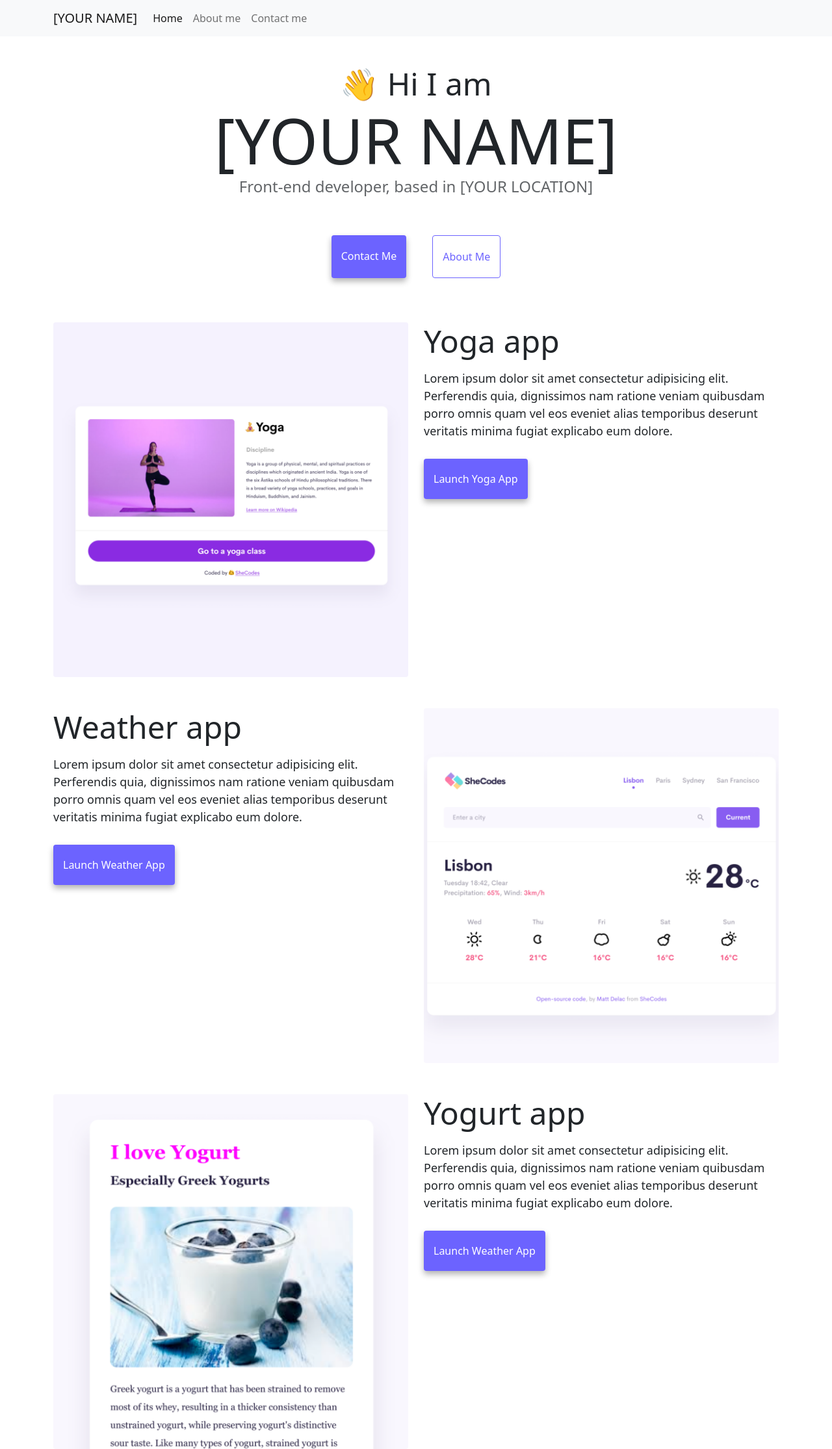
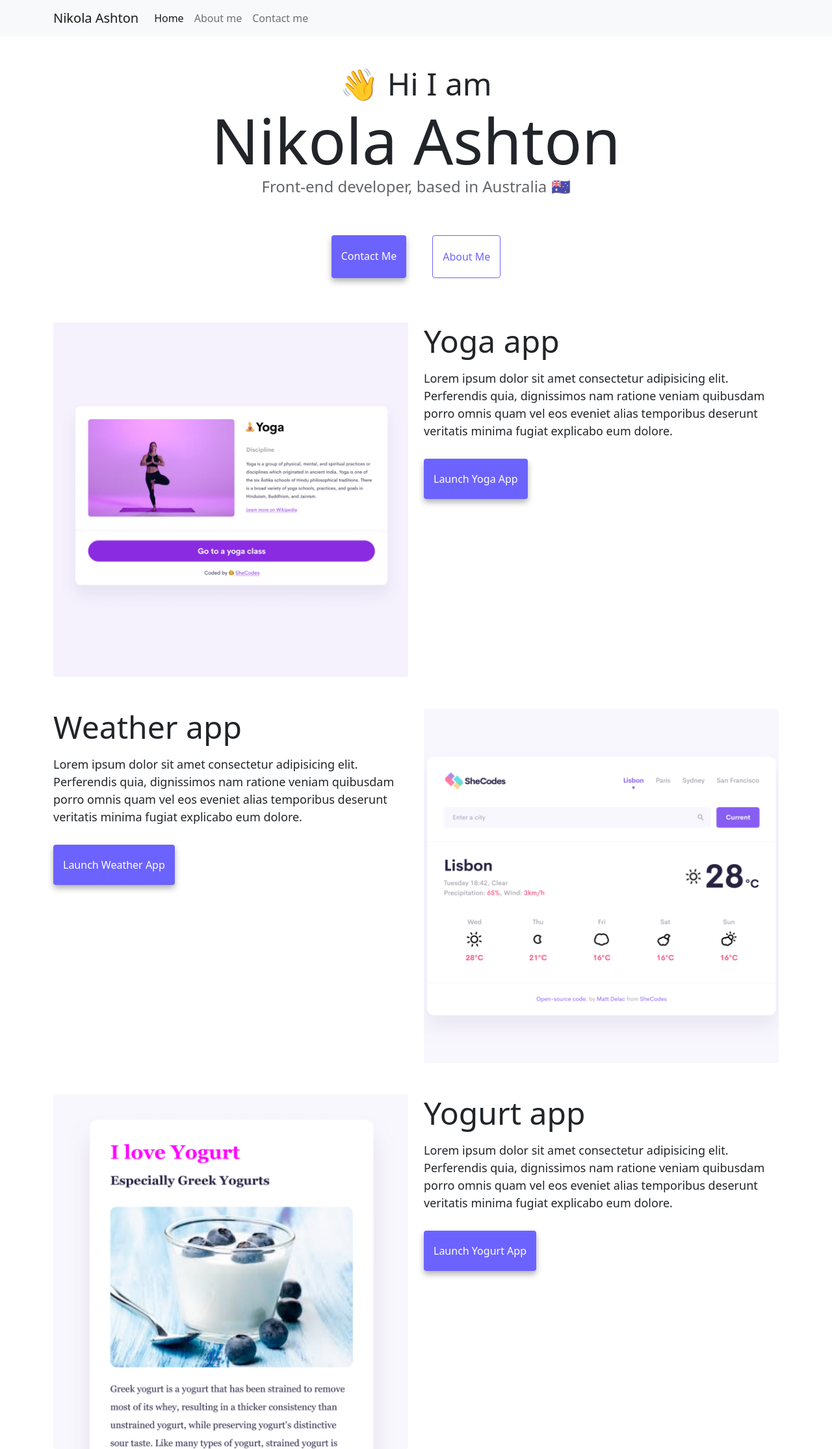
Before and after one commit to nikolaclare/advanced-tools-homework, a website: page index.html in a window 1280 px wide. Shown: the whole page at 65% size. Drawn offline with nearby package versions, Linux system fonts and the light colour scheme.

Commit message:
Replaced generic info with specific, made index page SEO friendly

```diff
--- a/index.html
+++ b/index.html
@@ -4,7 +4,8 @@
     <meta charset="UTF-8" />
     <meta http-equiv="X-UA-Compatible" content="IE=edge" />
     <meta name="viewport" content="width=device-width, initial-scale=1.0" />
-    <title>[YOUR NAME]</title>
+    <meta name="description" content="Nikola Ashton is a front-end developer based in Melbourne, Australia. Check out her projects and contact her for job enquires">
+    <title>Nikola Ashton - Front-end developer</title>
     <link
       href="https://cdn.jsdelivr.net/npm/bootstrap@5.0.0-beta2/dist/css/bootstrap.min.css"
       rel="stylesheet"
@@ -21,7 +22,7 @@
   <body>
     <nav class="navbar navbar-expand-lg navbar-light bg-light fixed-top">
       <div class="container">
-        <a class="navbar-brand" href="index.html">[YOUR NAME]</a>
+        <a class="navbar-brand" href="index.html">Nikola Ashton</a>
         <button
           class="navbar-toggler"
           type="button"
@@ -51,16 +52,16 @@
       </div>
     </nav>
     <h2 class="text-center">👋 Hi I am</h2>
-    <h1 class="text-center">[YOUR NAME]</h1>
-    <h3 class="text-center">Front-end developer, based in [YOUR LOCATION]</h3>
+    <h1 class="text-center">Nikola Ashton</h1>
+    <h3 class="text-center">Front-end developer, based in Australia 🇦🇺</h3>
     <div class="navigation-links mb-5">
-      <a href="about.html#contact" class="primary-link">Contact me</a>
-      <a href="about.html" class="secondary-link">About me</a>
+      <a href="about.html#contact" class="primary-link" title="Contact Nikola Ashton">Contact me</a>
+      <a href="about.html" class="secondary-link" title="About Nikola Ashton">About me</a>
     </div>
     <div class="container">
       <div class="row">
         <div class="col-6">
-          <img src="images/yoga.png" class="img-fluid rounded" />
+          <img src="images/yoga.png" alt="Yoga project" class="img-fluid rounded" />
         </div>
         <div class="col-6">
           <h2 class="mb-3">Yoga app</h2>
@@ -71,7 +72,7 @@
             explicabo eum dolore.
           </p>
           <div class="mt-5">
-            <a href="#" class="primary-link">Launch Yoga App</a>
+            <a href="#" class="primary-link" title="Yoga project">Launch Yoga App</a>
           </div>
         </div>
       </div>
@@ -85,16 +86,16 @@
             explicabo eum dolore.
           </p>
           <div class="mt-5">
-            <a href="#" class="primary-link">Launch Weather App</a>
+            <a href="#" class="primary-link" title="Weather project">Launch Weather App</a>
           </div>
         </div>
         <div class="col-6">
-          <img src="images/weather.png" class="img-fluid rounded" />
+          <img src="images/weather.png" alt="Weather project" class="img-fluid rounded" />
         </div>
       </div>
       <div class="row mt-5">
         <div class="col-6">
-          <img src="images/yogurt.png" class="img-fluid rounded" />
+          <img src="images/yogurt.png" alt="Yogurt project" class="img-fluid rounded" />
         </div>
         <div class="col-6">
           <h2 class="mb-3">Yogurt app</h2>
@@ -105,7 +106,7 @@
             explicabo eum dolore.
           </p>
           <div class="mt-5">
-            <a href="#" class="primary-link">Launch Weather App</a>
+            <a href="#" class="primary-link" title="My favourite thing project - yogurt">Launch Yogurt App</a>
           </div>
         </div>
       </div>
```
Also changed, not shown: about.html (+4 -4 lines).
